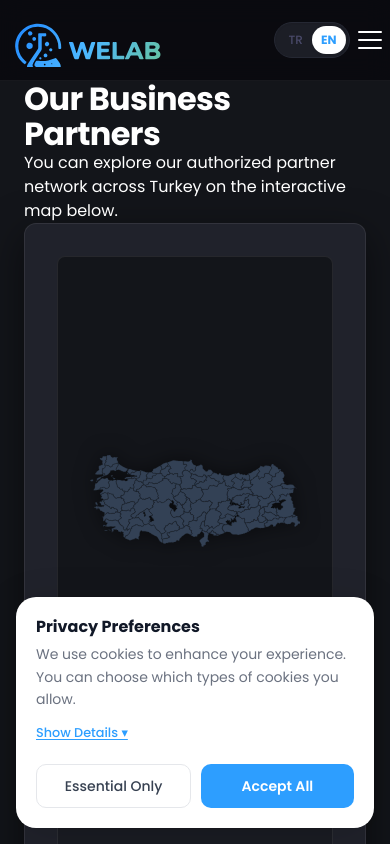
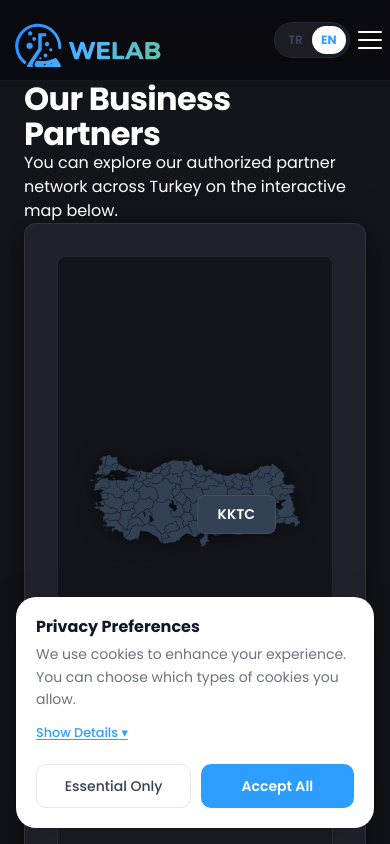
Before and after one commit to ayspelin/welab, a Next.js app: page /en/dealers in a window 390 px wide. Shown: the top 844 px of the page. Built offline with nearby package versions, Linux system fonts and the light colour scheme; no server answers; the database is empty.

Commit message:
mobildeki bozukluklar çözüldü.

```diff
--- a/messages/en.json
+++ b/messages/en.json
@@ -58,7 +58,8 @@
         "wesaleDesc": "Device sales and procurement solutions.",
         "wecareDesc": "Service, maintenance and technical support.",
         "weapplyDesc": "Application development and method support.",
-        "weconsultDesc": "Consulting and laboratory setup services."
+        "weconsultDesc": "Consulting and laboratory setup services.",
+        "viewDetails": "View Details"
     },
     "Common": {
         "aboutUs": "About Us",
--- a/messages/tr.json
+++ b/messages/tr.json
@@ -58,7 +58,8 @@
         "wesaleDesc": "Cihaz satışı ve tedarik çözümleri.",
         "wecareDesc": "Servis, bakım ve teknik destek hizmetleri.",
         "weapplyDesc": "Aplikasyon geliştirme ve metot desteği.",
-        "weconsultDesc": "Danışmanlık ve laboratuvar kurulum hizmetleri."
+        "weconsultDesc": "Danışmanlık ve laboratuvar kurulum hizmetleri.",
+        "viewDetails": "Detayları İncele"
     },
     "Common": {
         "aboutUs": "Hakkımızda",
--- a/src/app/[locale]/admin/dealers/page.tsx
+++ b/src/app/[locale]/admin/dealers/page.tsx
@@ -17,7 +17,7 @@ export default function DealersAdminPage() {
     const [loading, setLoading] = useState(false);
     const [message, setMessage] = useState("");
 
-    const cities = ["Adana", "Adıyaman", "Afyonkarahisar", "Ağrı", "Aksaray", "Amasya", "Ankara", "Antalya", "Ardahan", "Artvin", "Aydın", "Balıkesir", "Bartın", "Batman", "Bayburt", "Bilecik", "Bingöl", "Bitlis", "Bolu", "Burdur", "Bursa", "Çanakkale", "Çankırı", "Çorum", "Denizli", "Diyarbakır", "Düzce", "Edirne", "Elazığ", "Erzincan", "Erzurum", "Eskişehir", "Gaziantep", "Giresun", "Gümüşhane", "Hakkari", "Hatay", "Iğdır", "Isparta", "İstanbul", "İzmir", "Kahramanmaraş", "Karabük", "Karaman", "Kars", "Kastamonu", "Kayseri", "Kırıkkale", "Kırklareli", "Kırşehir", "Kilis", "Kocaeli", "Konya", "Kütahya", "Malatya", "Manisa", "Mardin", "Mersin", "Muğla", "Muş", "Nevşehir", "Niğde", "Ordu", "Osmaniye", "Rize", "Sakarya", "Samsun", "Siirt", "Sinop", "Sivas", "Şanlıurfa", "Şırnak", "Tekirdağ", "Tokat", "Trabzon", "Tunceli", "Uşak", "Van", "Yalova", "Yozgat", "Zonguldak"];
+    const cities = ["Adana", "Adıyaman", "Afyonkarahisar", "Ağrı", "Aksaray", "Amasya", "Ankara", "Antalya", "Ardahan", "Artvin", "Aydın", "Balıkesir", "Bartın", "Batman", "Bayburt", "Bilecik", "Bingöl", "Bitlis", "Bolu", "Burdur", "Bursa", "Çanakkale", "Çankırı", "Çorum", "Denizli", "Diyarbakır", "Düzce", "Edirne", "Elazığ", "Erzincan", "Erzurum", "Eskişehir", "Gaziantep", "Giresun", "Gümüşhane", "Hakkari", "Hatay", "Iğdır", "Isparta", "İstanbul", "İzmir", "Kahramanmaraş", "Karabük", "Karaman", "Kars", "Kastamonu", "Kayseri", "Kırıkkale", "Kırklareli", "Kırşehir", "Kilis", "Kocaeli", "Konya", "Kütahya", "Malatya", "Manisa", "Mardin", "Mersin", "Muğla", "Muş", "Nevşehir", "Niğde", "Ordu", "Osmaniye", "Rize", "Sakarya", "Samsun", "Siirt", "Sinop", "Sivas", "Şanlıurfa", "Şırnak", "Tekirdağ", "Tokat", "Trabzon", "Tunceli", "Uşak", "Van", "Yalova", "Yozgat", "Zonguldak", "KKTC"];
 
     useEffect(() => {
         fetchDealers();
--- a/src/app/[locale]/dealer-portal/page.tsx
+++ b/src/app/[locale]/dealer-portal/page.tsx
@@ -13,7 +13,7 @@ export default function DealerPortal() {
             <div className={`container ${styles.portalLayout}`}>
                 <aside className={styles.sidebar}>
                     <div className={styles.userInfo}>
-                        <div className={styles.avatar}>{user?.name.charAt(0)}</div>
+                        <div className={styles.avatar}>{user?.name?.charAt(0) || ''}</div>
                         <h3>{user?.name}</h3>
                         <span className={styles.roleBadge}>{user?.role}</span>
                     </div>
--- a/src/app/[locale]/page.tsx
+++ b/src/app/[locale]/page.tsx
@@ -98,6 +98,7 @@ export default async function Home(props: { params: Promise<{ locale: string }>
                       src={cat.imageUrl || "/images/placeholder.png"}
                       alt={cat.name_en}
                       fill
+                      unoptimized
                       style={{ objectFit: 'cover' }}
                     />
                   </div>
--- a/src/app/[locale]/products/category/[id]/page.tsx
+++ b/src/app/[locale]/products/category/[id]/page.tsx
@@ -8,6 +8,7 @@ import { prisma } from "@/lib/prisma";
 export default async function CategoryProducts({ params }: { params: Promise<{ id: string }> }) {
     const resolvedParams = await params;
     const t = await getTranslations("Products");
+    const tFooter = await getTranslations("Footer");
     const locale = await getLocale();
 
     // Fetch real category from database
@@ -38,8 +39,11 @@ export default async function CategoryProducts({ params }: { params: Promise<{ i
 
             <section className={`container ${styles.productGridSection}`}>
                 {products.length === 0 ? (
-                    <div className={styles.noProducts}>
+                    <div className={styles.noProducts} style={{ display: 'flex', flexDirection: 'column', alignItems: 'center', gap: '1.5rem' }}>
                         <p>{t('emptyCategory')}</p>
+                        <Link href="/contact" style={{ display: 'inline-block', backgroundColor: 'var(--primary)', color: 'white', padding: '0.75rem 2rem', borderRadius: '100px', textDecoration: 'none', fontWeight: '500', transition: 'opacity 0.2s' }}>
+                            {tFooter('talkToExpert')} &rarr;
+                        </Link>
                     </div>
                 ) : (
                     <div className={styles.productGrid}>
--- a/src/app/[locale]/products/page.tsx
+++ b/src/app/[locale]/products/page.tsx
@@ -36,6 +36,7 @@ export default async function Products() {
                                             src={cat.imageUrl}
                                             alt={locale === 'tr' ? (cat.name_tr || cat.name_en) : cat.name_en}
                                             fill
+                                            unoptimized
                                             style={{ objectFit: 'contain', padding: '1rem' }}
                                             sizes="(max-width: 768px) 100vw, (max-width: 1200px) 50vw, 33vw"
                                         />
--- a/src/components/TurkeyMap.module.css
+++ b/src/components/TurkeyMap.module.css
@@ -130,6 +130,32 @@
     font-size: 0.9rem;
 }
 
+.kktcButton {
+    position: absolute;
+    bottom: 1.5rem;
+    right: 1.5rem;
+    background: #334155;
+    color: white;
+    border: 1px solid var(--border);
+    padding: 0.5rem 1.25rem;
+    border-radius: var(--radius-md);
+    font-size: 0.875rem;
+    font-weight: 600;
+    cursor: pointer;
+    transition: all 0.2s ease;
+    box-shadow: var(--shadow-sm);
+    z-index: 10;
+}
+
+.kktcButton:hover {
+    background: var(--primary);
+    box-shadow: var(--shadow-md);
+}
+
+.kktcSelected {
+    background: var(--primary-dark) !important;
+}
+
 @media (max-width: 1024px) {
     .mapContainer {
         grid-template-columns: 1fr;
--- a/src/components/TurkeyMap.tsx
+++ b/src/components/TurkeyMap.tsx
@@ -641,6 +641,13 @@ export default function TurkeyMap() {
                         </g>
                     </svg>
                     {hoveredCity && <div className={styles.hoverTooltip}>{hoveredCity}</div>}
+
+                    <button
+                        className={`${styles.kktcButton} ${selectedCity === 'KKTC' ? styles.kktcSelected : ''}`}
+                        onClick={() => handleCityClick('KKTC')}
+                    >
+                        KKTC
+                    </button>
                 </div>
             </div>
 
```
Also changed, not shown: src/app/[locale]/brands/page.tsx (+14 -5 lines), debug.txt (added), src/app/[locale]/reset-password/page.tsx (line endings or trailing spaces).
